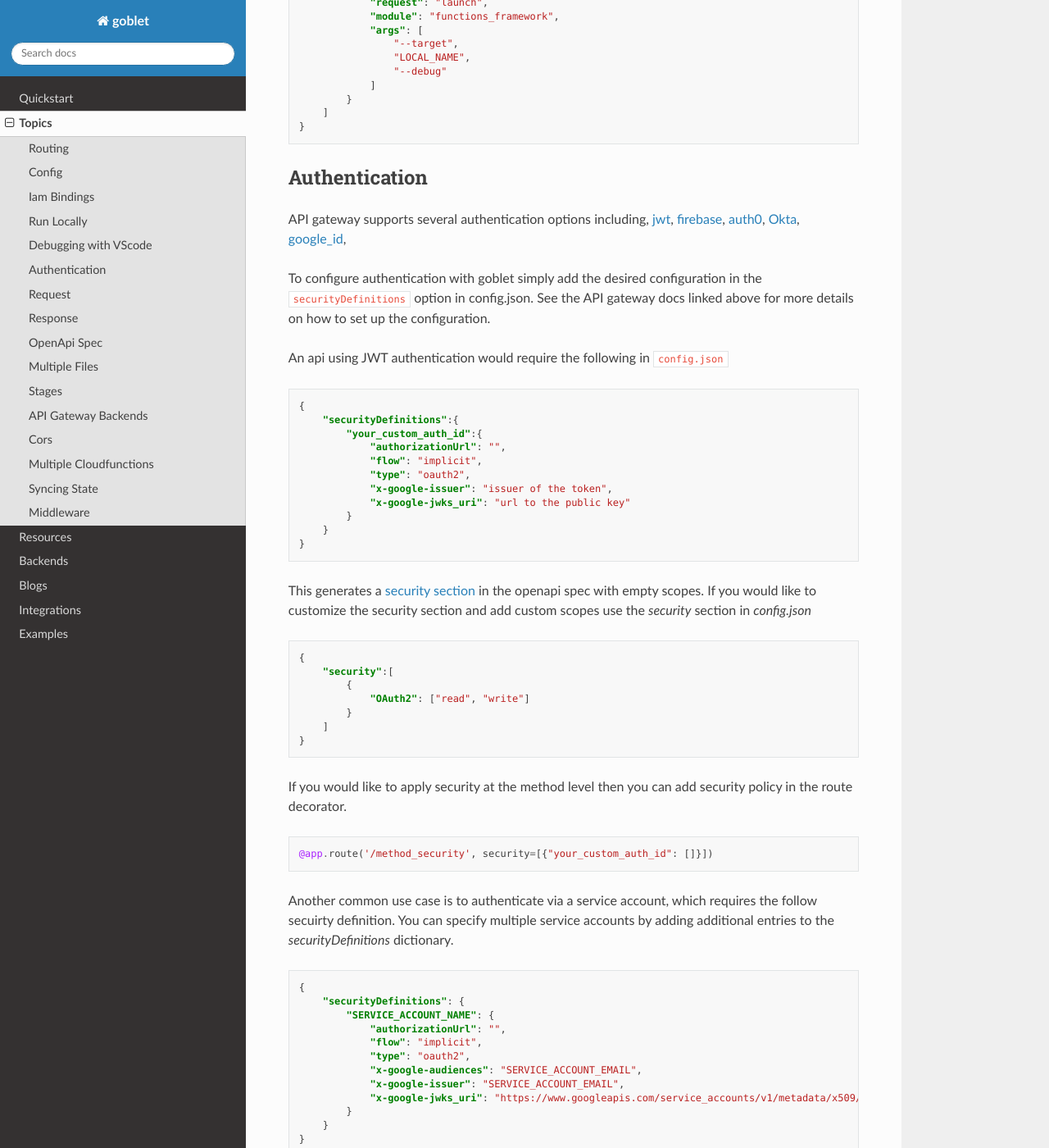
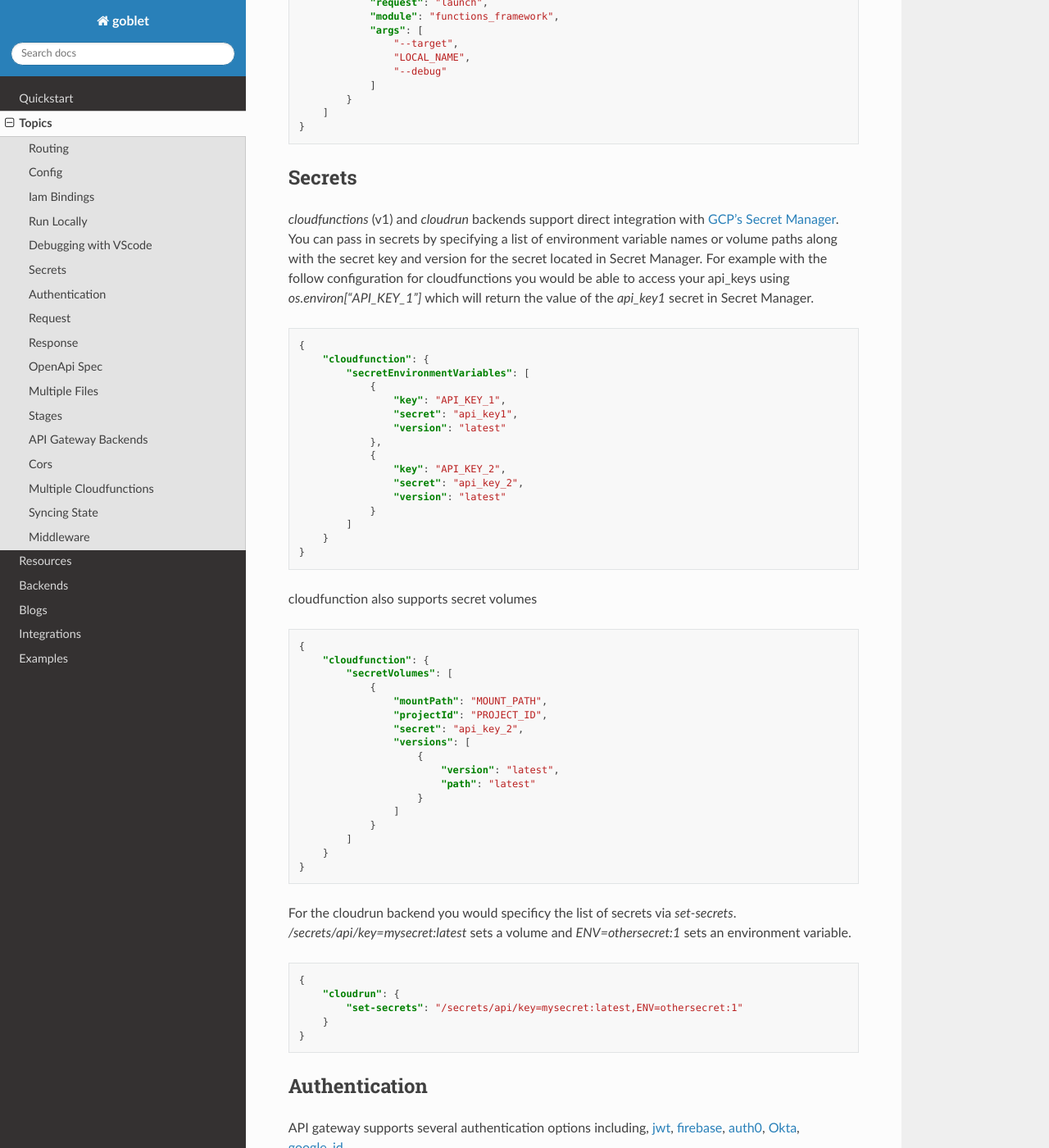
Before and after one commit to goblet/goblet, a Sphinx documentation site: the page built from docs/source/topics.rst, in a window 1280 px wide and 1400 px high, scrolled down 3910 px. Shown: the whole window at 82% size. Built offline with Sphinx 7.4.7 and the Read the Docs theme 2.0.0, drawn with Linux system fonts in a browser that asks for light colours.

Commit message:
Update documentation for secrets support (#141)

```diff
--- a/docs/source/topics.rst
+++ b/docs/source/topics.rst
@@ -204,6 +204,65 @@ passed into ``goblet(NAME, local=LOCAL_NAME)``. Make sure that there are no nami
         ]
     }
 
+Secrets
+^^^^^^^
+
+`cloudfunctions` (v1) and `cloudrun` backends support direct integration with `GCP's Secret Manager <https://cloud.google.com/secret-manager>`_.
+You can pass in secrets by specifying a list of environment variable names or volume paths along with the secret key and version for the secret located in Secret Manager.
+For example with the follow configuration for cloudfunctions you would be able to access your api_keys using `os.environ["API_KEY_1"]` which will return the value of
+the `api_key1` secret in Secret Manager.
+
+.. code:: json
+
+    {
+        "cloudfunction": {
+            "secretEnvironmentVariables": [
+                {
+                    "key": "API_KEY_1",
+                    "secret": "api_key1",
+                    "version": "latest"
+                },
+                {
+                    "key": "API_KEY_2",
+                    "secret": "api_key_2",
+                    "version": "latest"
+                }
+            ]
+        }
+    }
+
+cloudfunction also supports secret volumes
+
+.. code:: json
+
+    {
+        "cloudfunction": {
+            "secretVolumes": [
+                {
+                    "mountPath": "MOUNT_PATH",
+                    "projectId": "PROJECT_ID",
+                    "secret": "api_key_2",
+                    "versions": [
+                        {
+                            "version": "latest",
+                            "path": "latest"
+                        }
+                    ]
+                }
+            ]
+        }
+    }
+
+For the cloudrun backend you would specificy the list of secrets via `set-secrets`. `/secrets/api/key=mysecret:latest` sets a volume and `ENV=othersecret:1`
+sets an environment variable.
+
+.. code:: json
+
+    {
+        "cloudrun": {
+            "set-secrets": "/secrets/api/key=mysecret:latest,ENV=othersecret:1"
+        }
+    }
 
 Authentication
 ^^^^^^^^^^^^^^
```
